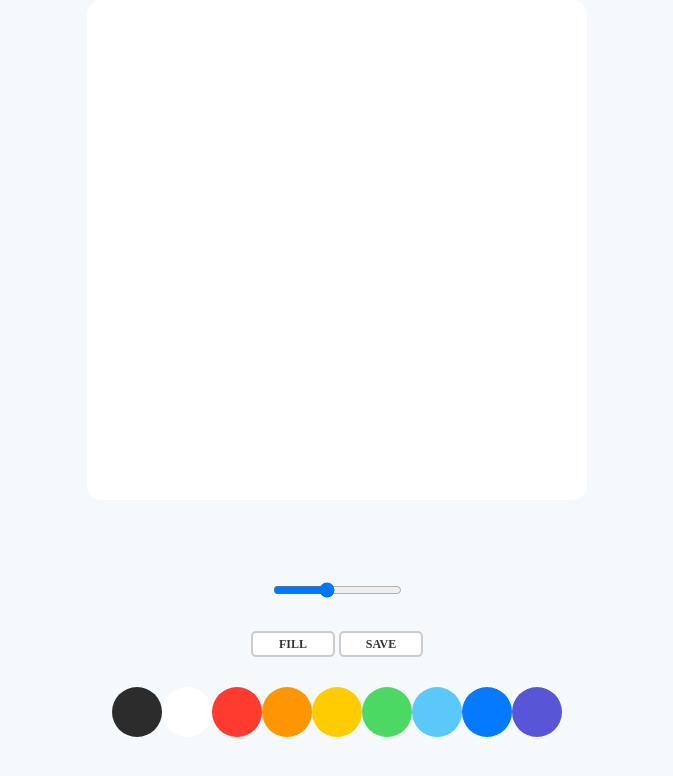
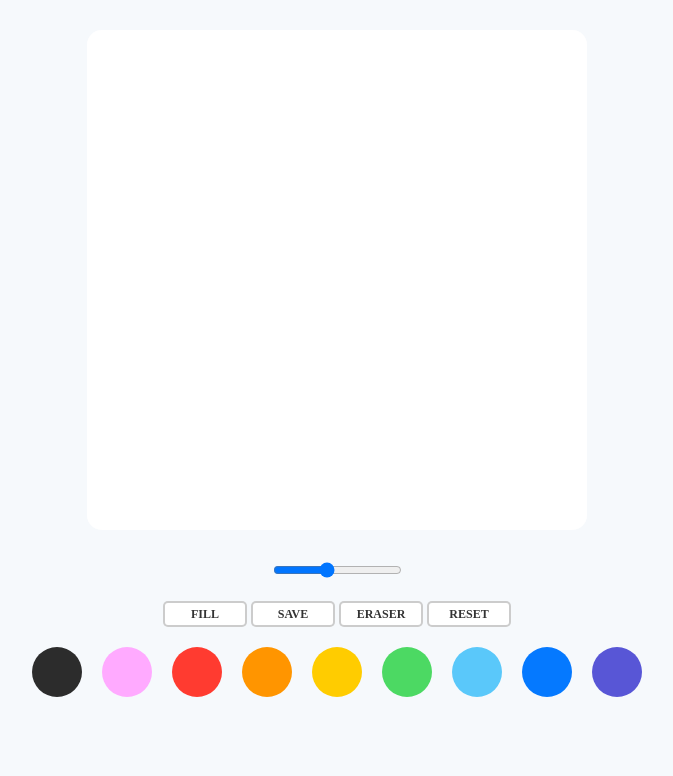
Before and after one commit to Shinjiwoooo/Paint_Vanila_js, a plain HTML site: page index.html in a window 1280 px wide. Both pictures are taken after a click on the element 640 px from the left and 250 px from the top of the page. Shown: the whole page, without its empty margins (303-976 px from the left). Drawn offline with Linux system fonts and the light colour scheme.

Commit message:
2022.01.14
eraser,reset Btn Add

```diff
--- a/app.js
+++ b/app.js
@@ -4,6 +4,8 @@ const colors = document.getElementsByClassName("jsColor");
 const range = document.getElementById("jsRange");
 const mode = document.getElementById("jsMode");
 const saveBtn = document.getElementById("jsSave");
+const Eraser = document.getElementById("jsEraser");
+const Reset = document.getElementById("jsReset");
 
 const INITIAL_COLOR = "#2C2C2C";
 const CANVAS_SIZE = 700;
@@ -49,7 +51,7 @@ function handleColorClick(event) {
   const color = event.target.style.backgroundColor;
   ctx.strokeStyle = color;
   ctx.fillStyle = color;
-  console.log(color);
+  // console.log(color);
   // console.log(event.target.style);
 }
 
@@ -88,6 +90,15 @@ function handleSaveClick() {
   link.click();
 }
 
+function handleEraserClick() {
+  ctx.strokeStyle = "white";
+}
+
+function handleResetClick() {
+  ctx.fillStyle = "white";
+  ctx.fillRect(0, 0, CANVAS_SIZE, CANVAS_SIZE);
+  range.value = 2.5;
+}
 if (canvas) {
   canvas.addEventListener("mousemove", onMouseMove); // 올리기만했을때
   canvas.addEventListener("mousedown", startPainting); //눌럿을때
@@ -102,6 +113,11 @@ Array.from(colors).forEach(
   // 1~9 총 9번
 );
 
+// Array.from(colors).forEach(function(color){
+//   color.addEventListener("click", handleColorClick)
+
+// })
+
 if (range) {
   range.addEventListener("input", handleRangeChange);
 }
@@ -113,3 +129,11 @@ if (mode) {
 if (saveBtn) {
   saveBtn.addEventListener("click", handleSaveClick);
 }
+
+if (Eraser) {
+  Eraser.addEventListener("click", handleEraserClick);
+}
+
+if (Reset) {
+  Reset.addEventListener("click", handleResetClick);
+}
--- a/index.html
+++ b/index.html
@@ -17,10 +17,12 @@
     <div class="controls__btns">
         <button id="jsMode">Fill</button>
         <button id="jsSave">SAVE</button>
+        <button id="jsEraser">ERASER</button>
+        <button id="jsReset">RESET</button>
     </div>
     <div class="controls__colors" id=jsColors>
         <div class="contorls__color jsColor" style="background-color:#2C2C2C"></div>
-        <div class="contorls__color jsColor" style="background-color:white"></div>
+        <div class="contorls__color jsColor" style="background-color:#ffaaff"></div>
         <div class="contorls__color jsColor" style="background-color:#FF3B30"></div>
         <div class="contorls__color jsColor" style="background-color:#FF9500"></div>
         <div class="contorls__color jsColor" style="background-color:#FFCC00"></div>
--- a/style.css
+++ b/style.css
@@ -14,17 +14,19 @@ body {
   background-color: white;
   border-radius: 15px;
   box-shadow: 0;
+  margin-top: 30px;
+  margin-bottom: -20px;
 }
 
 .controls {
-  margin-top: 80px;
+  margin-top: 50px;
   display: flex;
   flex-direction: column;
   align-items: center;
 }
 
 .controls .controls__btns {
-  margin-bottom: 30px;
+  margin-bottom: 20px;
 }
 
 .controls__btns button {
@@ -51,6 +53,9 @@ body {
 .controls .controls__colors {
   display: flex;
 }
+.jsColor {
+  margin: 0 10px;
+}
 .controls__colors .contorls__color {
   width: 50px;
   height: 50px;
@@ -60,5 +65,5 @@ body {
 }
 
 .controls .controls__range {
-  margin-bottom: 30px;
+  margin-bottom: 20px;
 }
```
